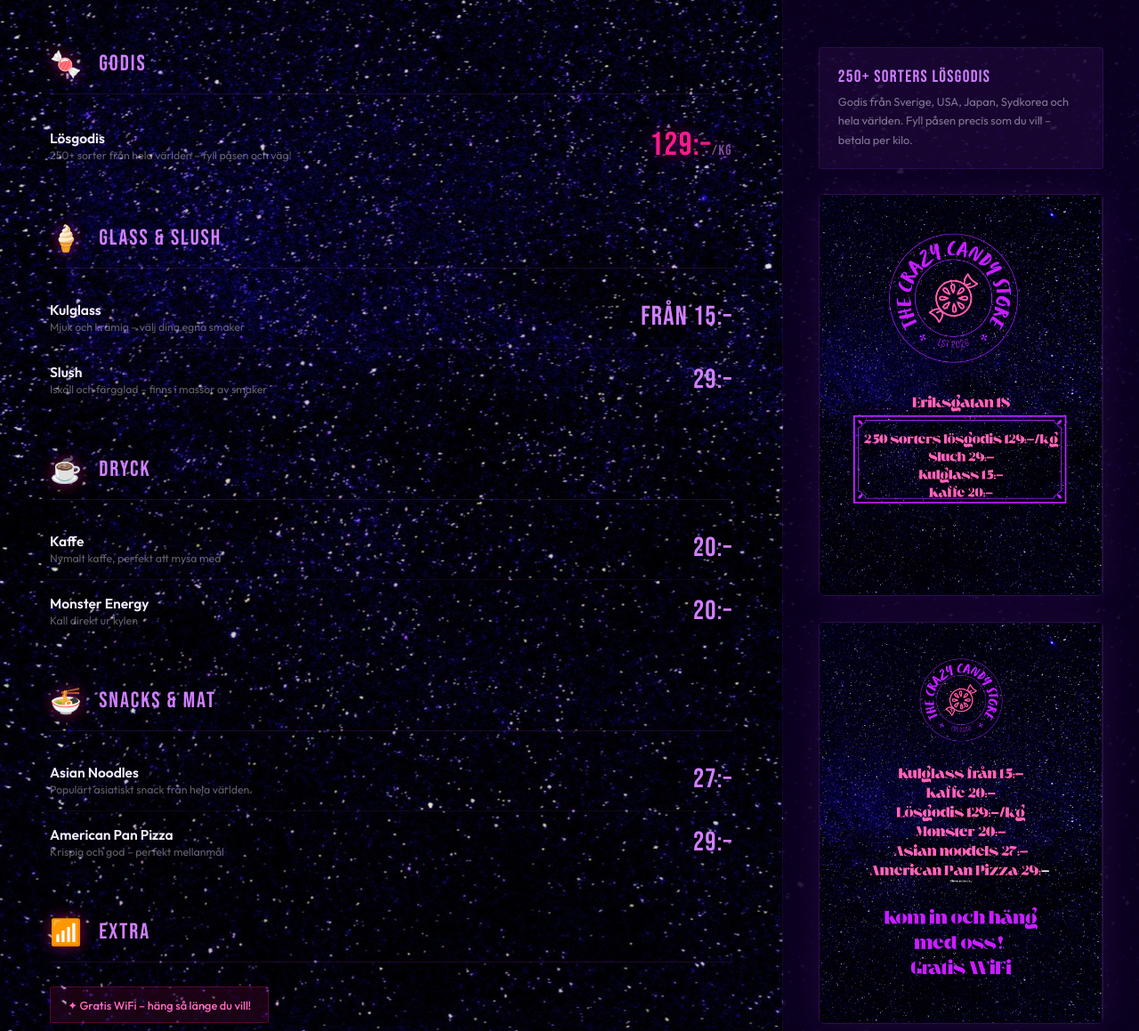
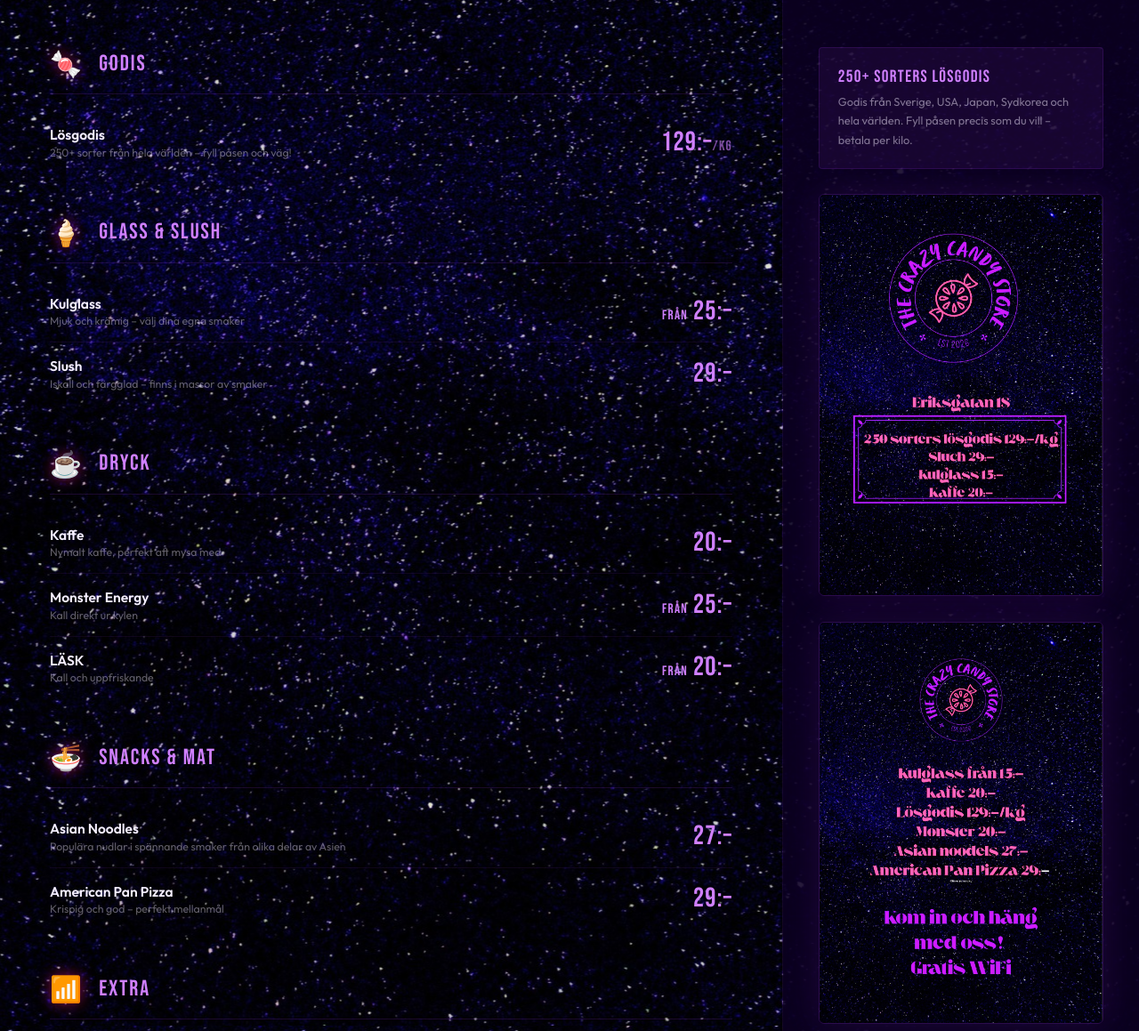
Before and after one commit to Kioho/temp_stuff, a website built with Vite: page sortiment.html in a window 1280 px wide. Shown: the part 447-1606 px from the top of the page at 89% size. Built offline with nearby package versions, Linux system fonts and the light colour scheme.

Commit message:
Update sortiment prices and copy

```diff
--- a/sortiment.html
+++ b/sortiment.html
@@ -94,6 +94,7 @@ footer{background:rgba(4,0,12,.9);border-top:1px solid rgba(174,61,255,.12);padd
 .mi-name{font-weight:600;font-size:.97rem;color:var(--wh);transition:color .25s}
 .mi-desc{font-size:.77rem;color:rgba(244,238,255,.4)}
 .mi-price{font-family:'Bebas Neue',sans-serif;font-size:1.9rem;letter-spacing:.04em;color:var(--pp2);white-space:nowrap;flex-shrink:0}
+.mi-price-from{font-size:.5em}
 .mi-price.big{color:var(--pk);font-size:2.3rem;text-shadow:0 0 20px rgba(255,26,140,.4)}
 .mi-price sub{font-size:1rem;color:rgba(208,128,255,.6);vertical-align:baseline}
 .free-note{display:inline-flex;align-items:center;gap:.5rem;padding:.7rem 1.2rem;background:rgba(255,26,140,.1);border:1px solid rgba(255,26,140,.25);border-radius:3px;font-size:.8rem;color:var(--pk2);font-weight:500;margin-top:.5rem}
@@ -135,21 +136,22 @@ footer{background:rgba(4,0,12,.9);border-top:1px solid rgba(174,61,255,.12);padd
   <div class="sm">
     <div class="cat-block">
       <div class="cat-hd"><span class="cat-ico">🍬</span><div class="cat-name">Godis</div></div>
-      <div class="mi"><div class="mi-l"><div class="mi-name">Lösgodis</div><div class="mi-desc">250+ sorter från hela världen – fyll påsen och väg!</div></div><div class="mi-price big">129:–<sub>/kg</sub></div></div>
+      <div class="mi"><div class="mi-l"><div class="mi-name">Lösgodis</div><div class="mi-desc">250+ sorter från hela världen – fyll påsen och väg!</div></div><div class="mi-price">129:–<sub>/kg</sub></div></div>
     </div>
     <div class="cat-block">
       <div class="cat-hd"><span class="cat-ico">🍦</span><div class="cat-name">Glass &amp; Slush</div></div>
-      <div class="mi"><div class="mi-l"><div class="mi-name">Kulglass</div><div class="mi-desc">Mjuk och krämig – välj dina egna smaker</div></div><div class="mi-price">från 15:–</div></div>
+      <div class="mi"><div class="mi-l"><div class="mi-name">Kulglass</div><div class="mi-desc">Mjuk och krämig – välj dina egna smaker</div></div><div class="mi-price"><span class="mi-price-from">FRÅN</span> 25:–</div></div>
       <div class="mi"><div class="mi-l"><div class="mi-name">Slush</div><div class="mi-desc">Iskall och färgglad – finns i massor av smaker</div></div><div class="mi-price">29:–</div></div>
     </div>
     <div class="cat-block">
       <div class="cat-hd"><span class="cat-ico">☕</span><div class="cat-name">Dryck</div></div>
       <div class="mi"><div class="mi-l"><div class="mi-name">Kaffe</div><div class="mi-desc">Nymalt kaffe, perfekt att mysa med</div></div><div class="mi-price">20:–</div></div>
-      <div class="mi"><div class="mi-l"><div class="mi-name">Monster Energy</div><div class="mi-desc">Kall direkt ur kylen</div></div><div class="mi-price">20:–</div></div>
+      <div class="mi"><div class="mi-l"><div class="mi-name">Monster Energy</div><div class="mi-desc">Kall direkt ur kylen</div></div><div class="mi-price"><span class="mi-price-from">FRÅN</span> 25:–</div></div>
+      <div class="mi"><div class="mi-l"><div class="mi-name">LÄSK</div><div class="mi-desc">Kall och uppfriskande</div></div><div class="mi-price"><span class="mi-price-from">FRÅN</span> 20:–</div></div>
     </div>
     <div class="cat-block">
       <div class="cat-hd"><span class="cat-ico">🍜</span><div class="cat-name">Snacks &amp; Mat</div></div>
-      <div class="mi"><div class="mi-l"><div class="mi-name">Asian Noodles</div><div class="mi-desc">Populärt asiatiskt snack från hela världen</div></div><div class="mi-price">27:–</div></div>
+      <div class="mi"><div class="mi-l"><div class="mi-name">Asian Noodles</div><div class="mi-desc">Populära nudlar i spännande smaker från olika delar av Asien</div></div><div class="mi-price">27:–</div></div>
       <div class="mi"><div class="mi-l"><div class="mi-name">American Pan Pizza</div><div class="mi-desc">Krispig och god – perfekt mellanmål</div></div><div class="mi-price">29:–</div></div>
     </div>
     <div class="cat-block">
```
Also changed, not shown: PROJECT_PLAN.md (+1 -0 lines).
